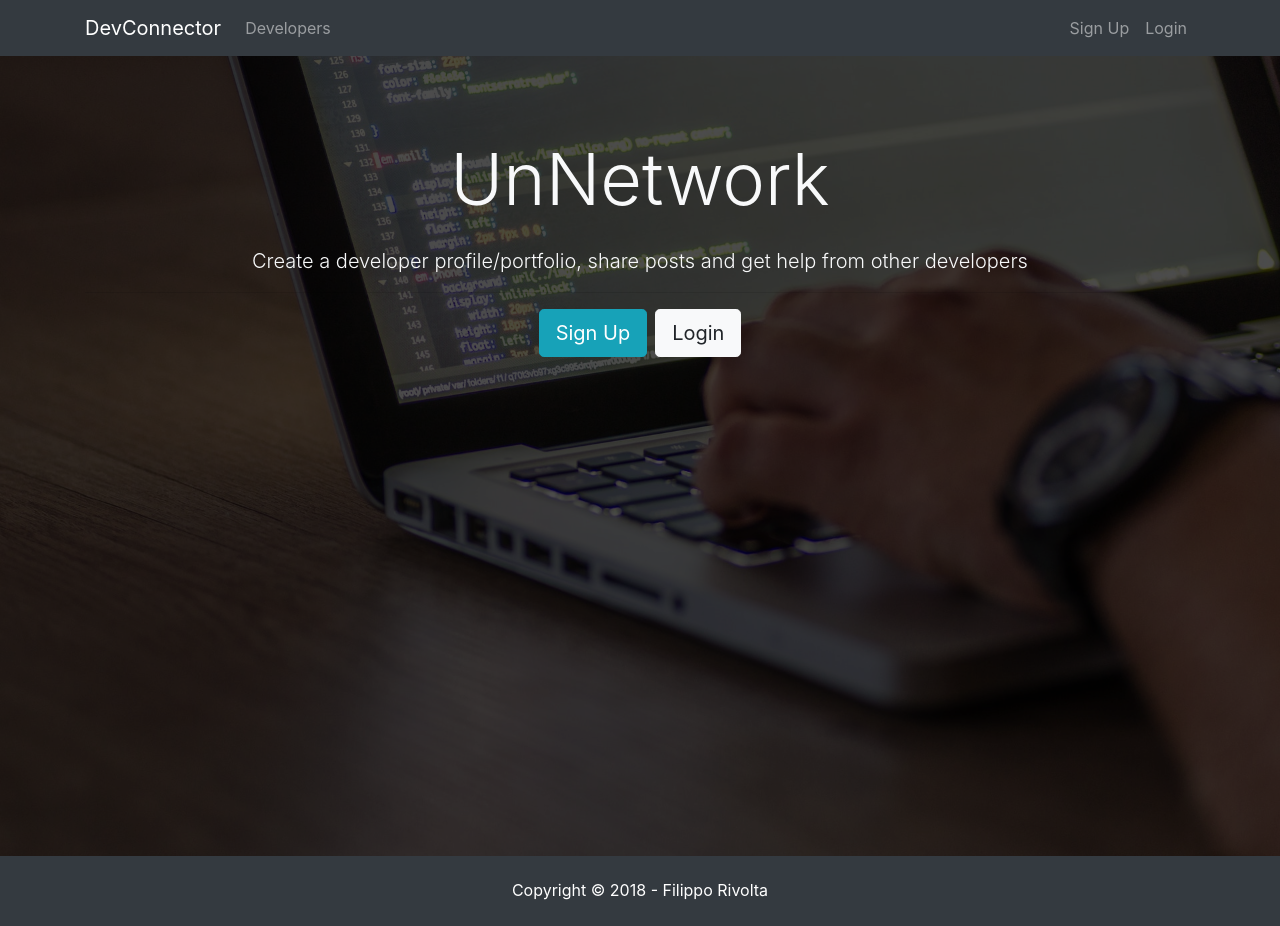
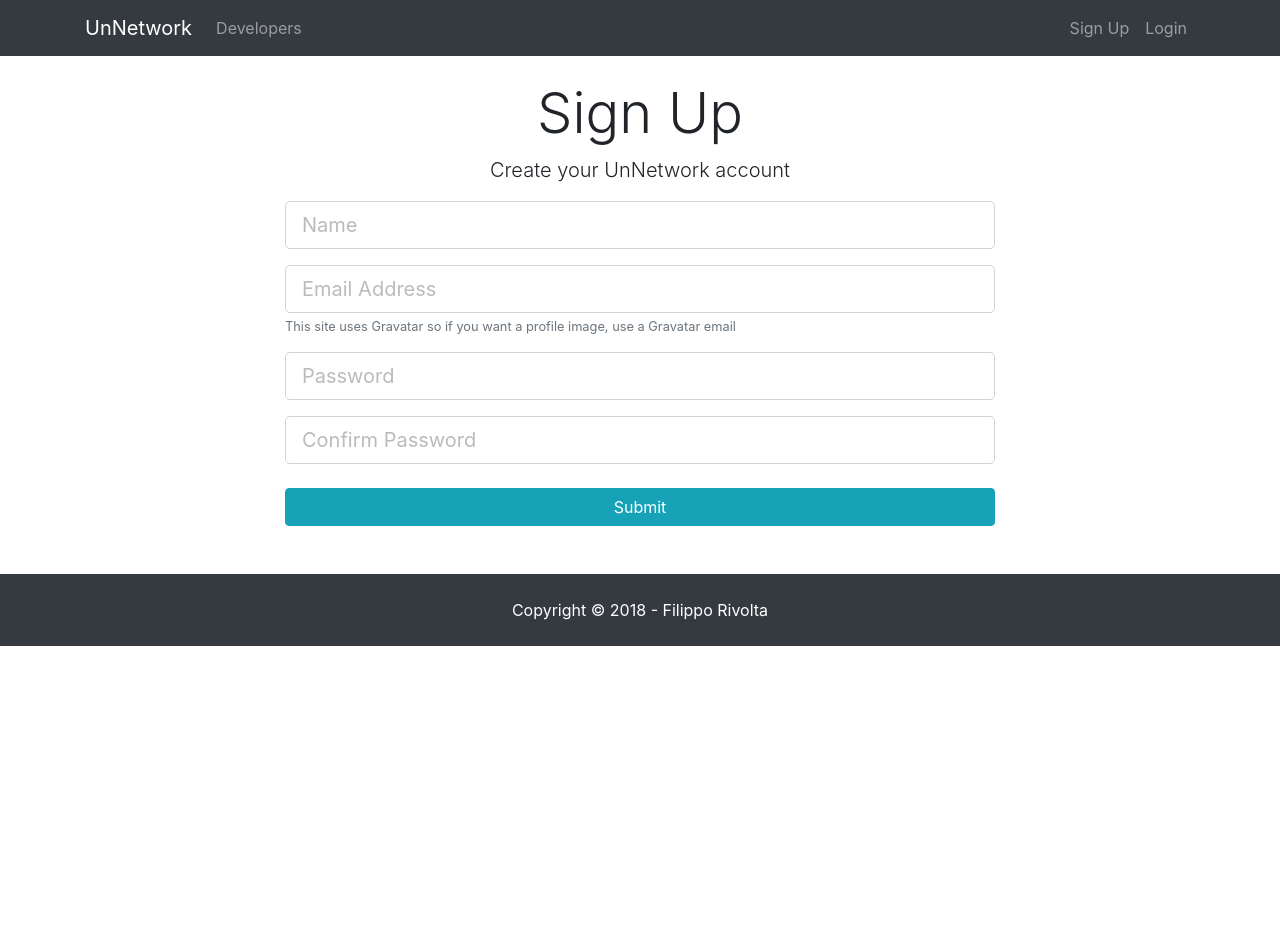
Before and after one commit to frivolta/unNetwork-v1.0, a React (Create React App) app in the folder client/: page /register in a window 1280 px wide. After the commit the page ends 800 px from the top, so only its background shows below. Built offline with nearby package versions, Linux system fonts and the light colour scheme.

Commit message:
Adding statefull register with error handling, before redux

```diff
--- a/client/package.json
+++ b/client/package.json
@@ -3,8 +3,12 @@
   "version": "0.1.0",
   "private": true,
   "dependencies": {
+    "axios": "^0.18.0",
+    "classnames": "^2.2.6",
     "react": "^16.6.3",
     "react-dom": "^16.6.3",
+    "react-router": "^4.3.1",
+    "react-router-dom": "^4.3.1",
     "react-scripts": "2.1.1"
   },
   "scripts": {
--- a/client/src/App.jsx
+++ b/client/src/App.jsx
@@ -1,17 +1,26 @@
 import React, { Component } from 'react';
-import './App.css';
+import {BrowserRouter as Router, Route} from 'react-router-dom';
 import Navbar from './Components/Layout/Navbar';
 import Footer from './Components/Layout/Footer';
 import Landing from './Components/Layout/Landing';
+import Register from './Components/Auth/Register';
+import Login from './Components/Auth/Login';
+import './App.css';
 
 class App extends Component {
   render() {
     return (
-      <div className="App">
-        <Navbar />
-        <Landing />
-        <Footer />
-      </div>
+      <Router>
+        <div className="App">
+          <Navbar />
+          <Route exact path="/" component={Landing}/>
+          <div className="container">
+            <Route exact path="/register" component={Register}/>
+            <Route exact path="/login" component={Login}/>
+          </div>
+          <Footer />
+        </div>
+      </Router>
     );
   }
 }
--- /dev/null
+++ b/client/src/Components/Auth/Login.jsx
@@ -0,0 +1,52 @@
+import React, { Component } from 'react'
+
+class Login extends Component {
+  constructor() {
+    super();
+    this.state = {
+      email: '',
+      password: '',
+      errors: {}
+    }
+  }
+
+  onChange = (e) => {
+    this.setState({
+      ...this.state,
+      [e.target.name]: e.target.value
+    })
+  }
+  onSubmit = (e) => {
+    e.preventDefault();
+    const user = {
+      email: this.state.email,
+      password: this.state.password,
+    }
+    console.log(user);
+  }
+
+  render() {
+    return (
+      <div className="login">
+        <div className="container">
+          <div className="row">
+            <div className="col-md-8 m-auto">
+              <h1 className="display-4 text-center">Log In</h1>
+              <p className="lead text-center">Sign in to your UnNetwork account</p>
+              <form onSubmit={this.onSubmit}>
+                <div className="form-group">
+                  <input type="email" value={this.state.email} onChange={this.onChange} className="form-control form-control-lg" placeholder="Email Address" name="email" />
+                </div>
+                <div className="form-group">
+                  <input type="password" value={this.state.password} onChange={this.onChange} className="form-control form-control-lg" placeholder="Password" name="password" />
+                </div>
+                <input type="submit" className="btn btn-info btn-block mt-4" />
+              </form>
+            </div>
+          </div>
+        </div>
+      </div>
+    )
+  }
+}
+export default Login;
--- /dev/null
+++ b/client/src/Components/Auth/Register.jsx
@@ -0,0 +1,104 @@
+import React, { Component } from 'react';
+import classnames from 'classnames';
+import axios from 'axios';
+
+class Register extends Component {
+  constructor() {
+    super();
+    this.state = {
+      name: '',
+      email: '',
+      password: '',
+      password2: '',
+      errors: {}
+    }
+  }
+
+  onChange = (e) => {
+    this.setState({
+      ...this.state,
+      [e.target.name]: e.target.value
+    })
+  }
+  onSubmit = (e) => {
+    e.preventDefault();
+    const newUser = {
+      name: this.state.name,
+      email: this.state.email,
+      password: this.state.password,
+      password2: this.state.password2
+    }
+    axios.post('/api/users/register', newUser)
+      .then(result => console.log(result.data))
+      .catch(err => {
+        this.setState({
+          ...this.state,
+          errors: err.response.data
+        })
+      });
+  }
+
+  render() {
+    const { errors } = this.state;
+
+    return (
+      <div className="register">
+        <div className="container">
+          <div className="row">
+            <div className="col-md-8 m-auto">
+              <h1 className="display-4 text-center">Sign Up</h1>
+              <p className="lead text-center">Create your UnNetwork account</p>
+              <form noValidate onSubmit={this.onSubmit}>
+                <div className="form-group">
+                  <input
+                    type="text" value={this.state.name}
+                    onChange={this.onChange}
+                    className={classnames('form-control form-control-lg', { 'is-invalid': errors.name })}
+                    placeholder="Name"
+                    name="name"
+                  />
+                  {errors.name && (<div className="invalid-feedback">{errors.name}</div>)}
+                </div>
+                <div className="form-group">
+                  <input
+                    type="email"
+                    value={this.state.email}
+                    onChange={this.onChange}
+                    className={classnames('form-control form-control-lg', { 'is-invalid': errors.email })}
+                    placeholder="Email Address"
+                    name="email"
+                  />
+                  {errors.email && (<div className="invalid-feedback">{errors.email}</div>)}
+                  <small className="form-text text-muted">This site uses Gravatar so if you want a profile image, use a Gravatar email</small>
+                </div>
+                <div className="form-group">
+                  <input type="password"
+                    value={this.state.password}
+                    onChange={this.onChange}
+                    className={classnames('form-control form-control-lg', { 'is-invalid': errors.password })}
+                    placeholder="Password"
+                    name="password"
+                  />
+                  {errors.password && (<div className="invalid-feedback">{errors.password}</div>)}
+                </div>
+                <div className="form-group">
+                  <input
+                    type="password"
+                    value={this.state.password2}
+                    onChange={this.onChange}
+                    className={classnames('form-control form-control-lg', { 'is-invalid': errors.password2 })}
+                    placeholder="Confirm Password"
+                    name="password2"
+                  />
+                    {errors.password2 && (<div className="invalid-feedback">{errors.password2}</div>)}
+                </div>
+                <input type="submit" className="btn btn-info btn-block mt-4" />
+              </form>
+            </div>
+          </div>
+        </div>
+      </div>
+    )
+  }
+}
+export default Register;
--- a/client/src/Components/Layout/Landing.jsx
+++ b/client/src/Components/Layout/Landing.jsx
@@ -1,4 +1,6 @@
-import React, { Component } from 'react'
+import React, { Component } from 'react';
+import { Link } from 'react-router-dom';
+
 
 class Landing extends Component {
   render() {
@@ -12,8 +14,8 @@
               </h1>
                 <p className="lead"> Create a developer profile/portfolio, share posts and get help from other developers</p>
                 <hr />
-                <a href="register.html" className="btn btn-lg btn-info mr-2">Sign Up</a>
-                <a href="login.html" className="btn btn-lg btn-light">Login</a>
+                <Link to="/register" className="btn btn-lg btn-info mr-2">Sign Up</Link>
+                <Link to="/login" className="btn btn-lg btn-light">Login</Link>
               </div>
             </div>
           </div>
--- a/client/src/Components/Layout/Navbar.jsx
+++ b/client/src/Components/Layout/Navbar.jsx
@@ -1,4 +1,5 @@
-import React, { Component } from 'react'
+import React, { Component } from 'react';
+import { Link } from 'react-router-dom';
 
 class Navbar extends Component {
   render() {
@@ -6,7 +7,7 @@
       <div>
         <nav className="navbar navbar-expand-sm navbar-dark bg-dark mb-4">
           <div className="container">
-            <a className="navbar-brand" href="landing.html">DevConnector</a>
+            <Link className="navbar-brand" to="/">UnNetwork</Link>
             <button className="navbar-toggler" type="button" data-toggle="collapse" data-target="#mobile-nav">
               <span className="navbar-toggler-icon"></span>
             </button>
@@ -14,15 +15,15 @@
             <div className="collapse navbar-collapse" id="mobile-nav">
               <ul className="navbar-nav mr-auto">
                 <li className="nav-item">
-                  <a className="nav-link" href="profiles.html"> Developers </a>
+                  <Link className="nav-link" to="/profiles"> Developers </Link>
                 </li>
               </ul>
               <ul className="navbar-nav ml-auto">
                 <li className="nav-item">
-                  <a className="nav-link" href="register.html">Sign Up</a>
+                  <Link className="nav-link" to="/register">Sign Up</Link>
                 </li>
                 <li className="nav-item">
-                  <a className="nav-link" href="login.html">Login</a>
+                  <Link className="nav-link" to="/login">Login</Link>
                 </li>
               </ul>
             </div>
```
